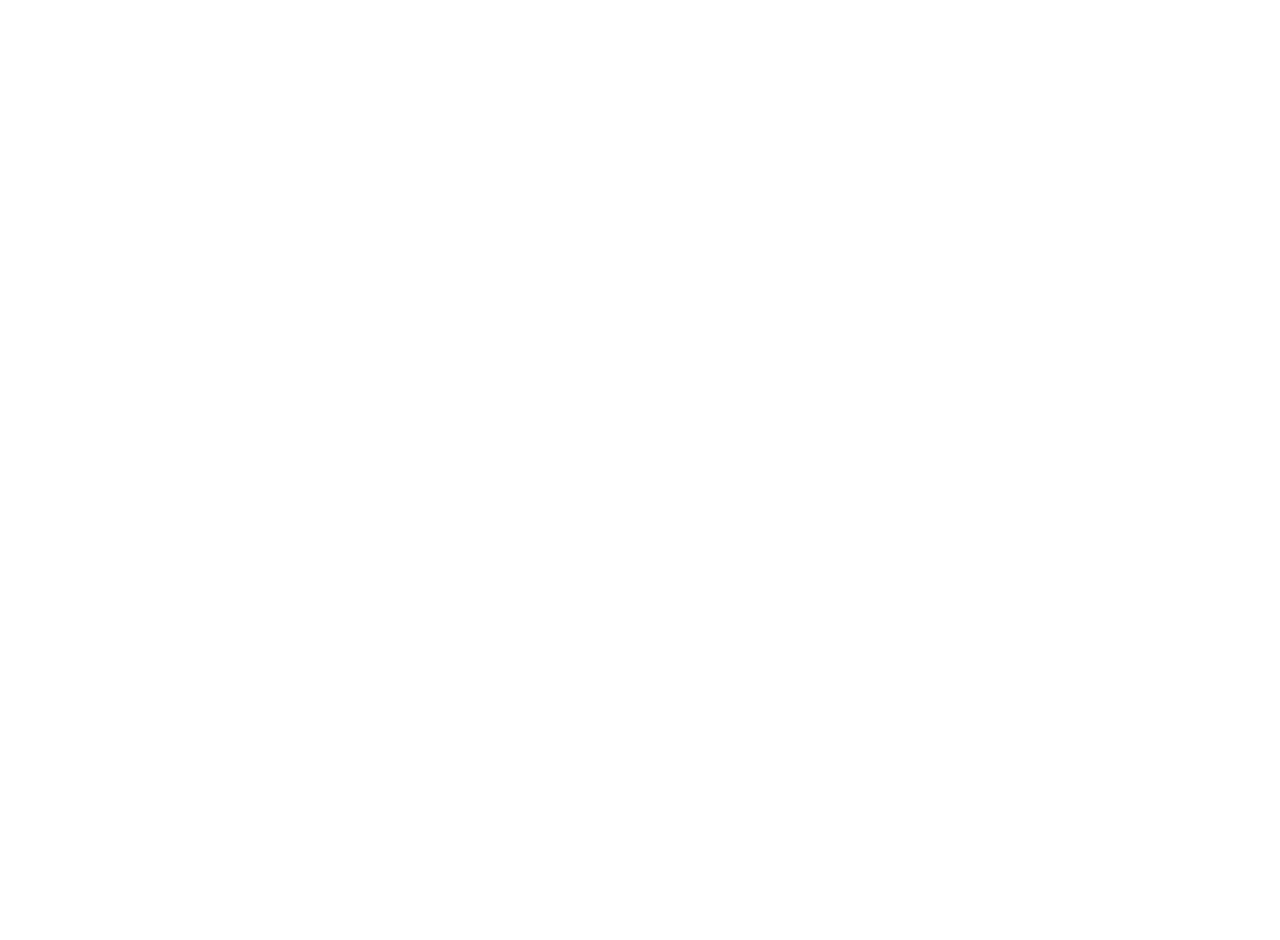
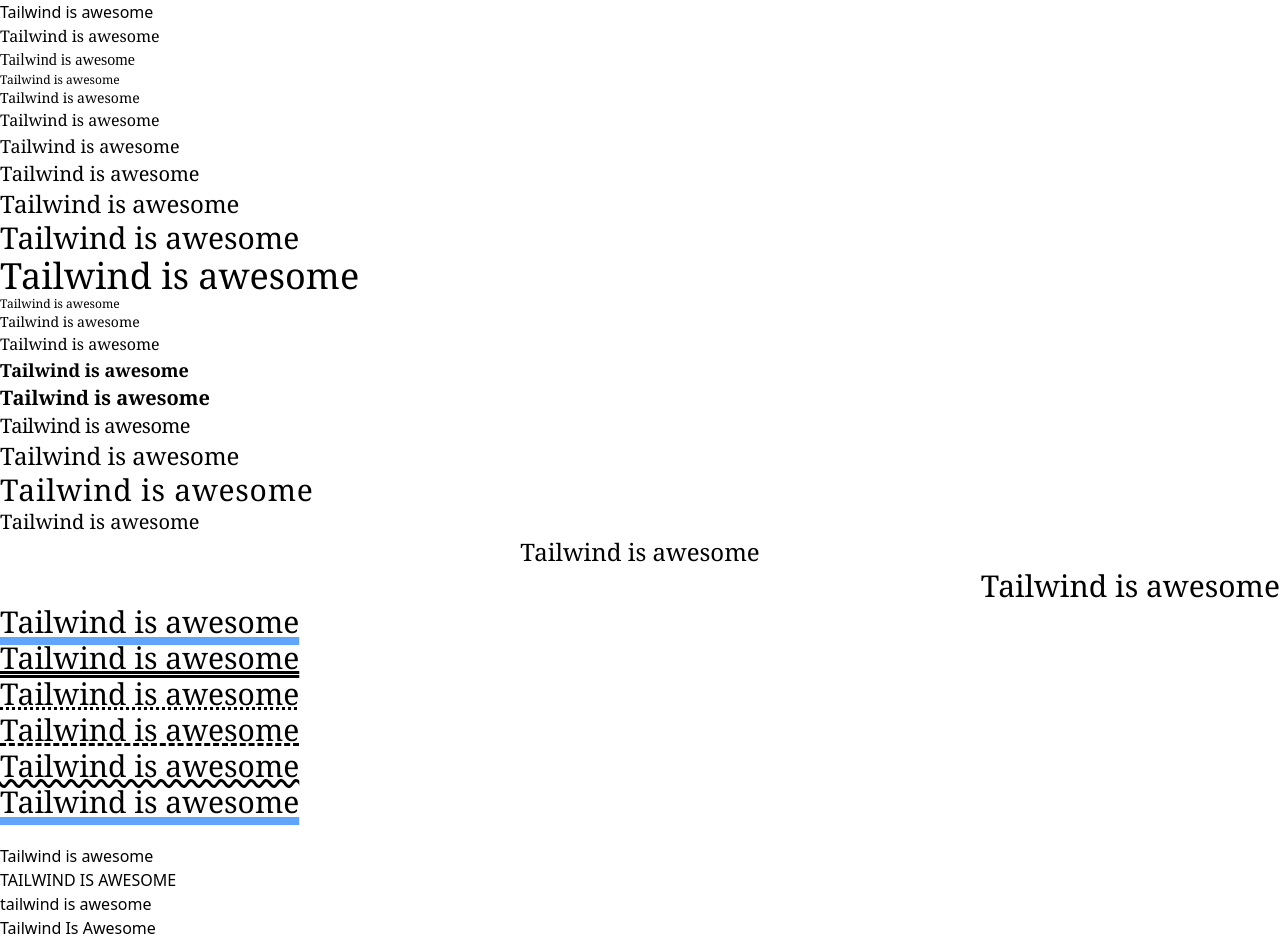
Before and after one commit to hsztan/tailwind-sandbox, a plain HTML site: page 04-typography/index.html in a window 1280 px wide. Before the commit the page ends 800 px from the top, so only its background shows below. Drawn offline with nearby package versions, Linux system fonts and the light colour scheme; a web font is replaced by a local one.

Commit message:
typography

```diff
--- a/04-typography/index.html
+++ b/04-typography/index.html
@@ -4,27 +4,91 @@
     <meta charset="UTF-8" />
     <meta http-equiv="X-UA-Compatible" content="IE=edge" />
     <meta name="viewport" content="width=device-width, initial-scale=1.0" />
+    <link rel="preconnect" href="https://fonts.googleapis.com" />
+    <link rel="preconnect" href="https://fonts.gstatic.com" crossorigin />
+    <link
+      href="https://fonts.googleapis.com/css2?family=Tapestry&display=swap"
+      rel="stylesheet"
+    />
     <script src="https://cdn.tailwindcss.com"></script>
+    <script>
+      tailwind.config = {
+        theme: {
+          fontFamily: {
+            sans: ['ui-sans-serif', 'system-ui'],
+            serif: ['Tapestry', 'Georgia'],
+            mono: ['ui-monospace', 'SFMono-Regular'],
+          },
+        },
+      };
+    </script>
     <title>Typography</title>
   </head>
   <body>
     <!-- Font Family -->
+    <div class="font-sans">Tailwind is awesome</div>
+    <div class="font-serif">Tailwind is awesome</div>
+    <div class="font-mono">Tailwind is awesome</div>
 
     <!-- Font Size -->
+    <div class="font-serif text-xs">Tailwind is awesome</div>
+    <div class="font-serif text-sm">Tailwind is awesome</div>
+    <div class="font-serif text-base">Tailwind is awesome</div>
+    <div class="font-serif text-lg">Tailwind is awesome</div>
+    <div class="font-serif text-xl">Tailwind is awesome</div>
+    <div class="font-serif text-2xl">Tailwind is awesome</div>
+    <div class="font-serif text-3xl">Tailwind is awesome</div>
+    <div class="font-serif text-4xl">Tailwind is awesome</div>
 
     <!-- Font Weight -->
+    <div class="font-serif text-xs font-light">Tailwind is awesome</div>
+    <div class="font-serif text-sm font-normal">Tailwind is awesome</div>
+    <div class="font-serif text-base font-medium">Tailwind is awesome</div>
+    <div class="font-serif text-lg font-semibold">Tailwind is awesome</div>
+    <div class="font-serif text-xl font-bold">Tailwind is awesome</div>
 
     <!-- Letter Spacing -->
+    <div class="font-serif text-xl tracking-tight">Tailwind is awesome</div>
+    <div class="font-serif text-2xl tracking-normal">Tailwind is awesome</div>
+    <div class="font-serif text-3xl tracking-wide">Tailwind is awesome</div>
 
     <!-- Text Alignment -->
+    <div class="font-serif text-xl text-left">Tailwind is awesome</div>
+    <div class="font-serif text-2xl text-center">Tailwind is awesome</div>
+    <div class="font-serif text-3xl text-right">Tailwind is awesome</div>
 
     <!-- Text Decoration -->
+    <div class="font-serif text-3xl underline decoration-8 decoration-blue-400">
+      Tailwind is awesome
+    </div>
+    <div class="font-serif text-3xl underline decoration-double">
+      Tailwind is awesome
+    </div>
+    <div class="font-serif text-3xl underline decoration-dotted">
+      Tailwind is awesome
+    </div>
+    <div class="font-serif text-3xl underline decoration-dashed">
+      Tailwind is awesome
+    </div>
+    <div class="font-serif text-3xl underline decoration-wavy">
+      Tailwind is awesome
+    </div>
 
     <!-- Decoration Style -->
 
     <!-- Decoration Offset -->
+    <div
+      class="font-serif text-3xl underline decoration-8 decoration-blue-400 underline-offset-4"
+    >
+      Tailwind is awesome
+    </div>
 
     <!-- Text Transform -->
+    <br />
+    <p class="normal-case">Tailwind is awesome</p>
+    <p class="uppercase">Tailwind is awesome</p>
+    <p class="lowercase">Tailwind is awesome</p>
+    <p class="capitalize">Tailwind is awesome</p>
   </body>
 </html>
 
```
